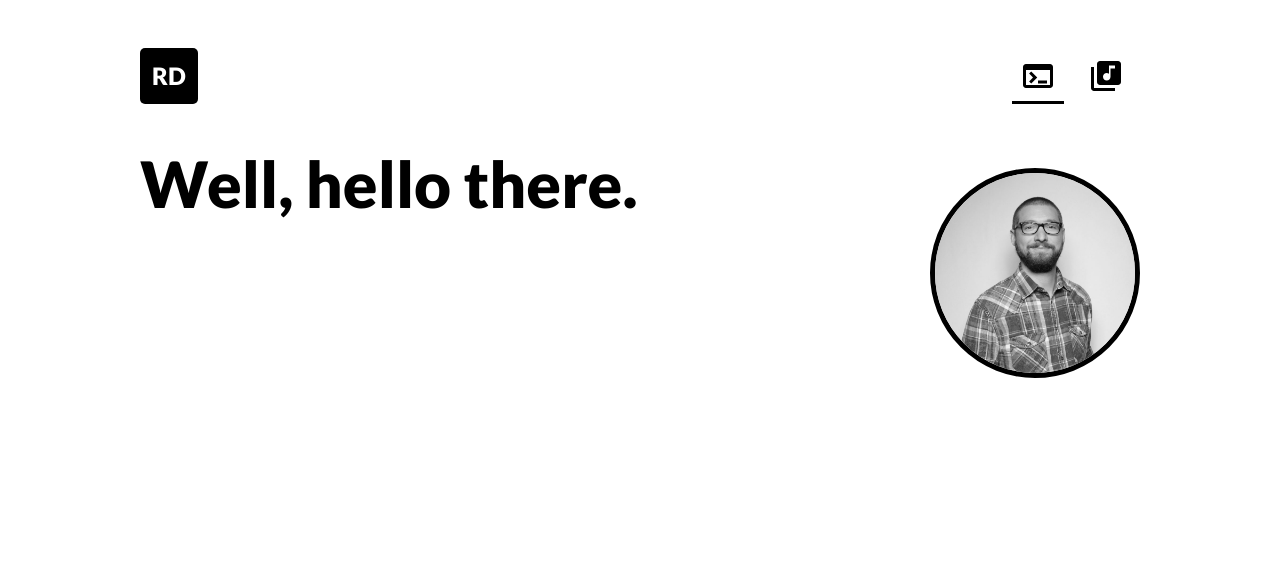
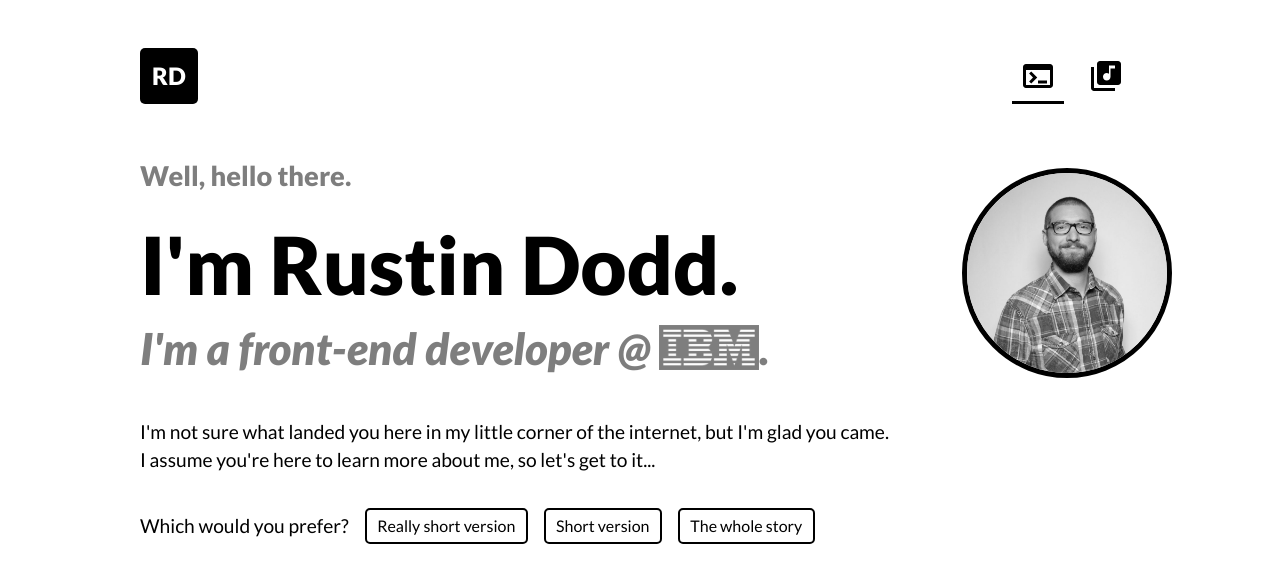
Before and after one commit to rudodd/rustindodd, a Next.js app: page / in a window 1280 px wide. Shown: the top 582 px of the page. Built offline with nearby package versions, Linux system fonts and the light colour scheme.

Commit message:
added developer content

```diff
--- /dev/null
+++ b/components/Avatar.js
@@ -0,0 +1,14 @@
+// import componenets
+import Image from 'next/image';
+
+export default function Avatar(props) {
+
+  const { selectedContent, showContent } = props;
+
+  return (
+    <div className={`avatar${!showContent ? ' hidden' : ''}`}>
+    <Image src="/img/rustin-dodd.jpg" height="200" width="200" alt="Rustin Dodd" priority className={selectedContent != 'code' ? 'hidden' : ''} />
+    <Image src="/img/ezra-foster.jpg" height="200" width="200" alt="Ezra Foster" className={selectedContent != 'music' ? 'hidden' : ''} />
+  </div>
+  )
+}
--- /dev/null
+++ b/components/Content.js
@@ -0,0 +1,68 @@
+// import library functionality
+import React, { useState } from 'react';
+
+// import components
+import Icon from '@mui/material/Icon';
+import Image from 'next/image';
+import Link from 'next/link';
+import LinkedInIcon from '@mui/icons-material/LinkedIn';
+import GitHubIcon from '@mui/icons-material/GitHub';
+
+export default function Content(props) {
+
+  const { showContent, selectedContent } = props;
+  const [storyLength, setStoryLength] = useState(null);
+
+  return (
+    <div className={`content${!showContent ? ' hidden' : ''}`}>
+      <h2>I'm Rustin Dodd.</h2>
+      {selectedContent == 'code' ? (
+        <>
+          <h3>I'm a front-end developer @ {<Link href="https://www.ibm.com"><Image src="/img/ibm.jpg" width="100" height="45" alt="IBM" priority /></Link>}.</h3>
+          <p>I'm not sure what landed you here in my little corner of the internet, but I'm glad you came.  I assume you're here to learn more about me, so let's get to it...</p>
+          <div className="length-selector">
+            <p>Which would you prefer?</p>
+            <button onClick={() => setStoryLength('x-short')} className={storyLength == 'x-short' ? 'selected' : null}>Really short version</button>
+            <button onClick={() => setStoryLength('short')} className={storyLength == 'short' ? 'selected' : null}>Short version</button>
+            <button onClick={() => setStoryLength('long')} className={storyLength == 'long' ? 'selected' : null}>The whole story</button>
+          </div>
+          {storyLength != null &&
+            <>
+              {storyLength == 'long' ? (
+                <>
+                  <p>Like most developers here in Austin, I moved here ~15 years ago to start my music career.  Luckily, I've been able to support my music habit by designing and building websites for damn near the whole time, though it didn't always pay so well.</p>
+                  <p>I started my "real" career designing websites at a local IT Services company because, back in the day, people hired their IT company to build their website. I eventually grew tired of how other people coded my designs (designers can be picky) and learned how to code them myself.</p>
+                  <p>Working at small companies means I wore a lot of hats.  I found myslef taking on marketing and minor management responsibilities in addition to my design and development roles, and that's what really changed everything.  I hated it.  I hated marketing, I got burned out on design, and realized I just wanted to code.</p>
+                  <p>Some time around 8 years ago, I decided to focus on becoming a full-time developer, only a developer, and a damn good developer.  Not sure that I'm a damn good developer yet, but I'm good.  I currently work for IBM on a team called Z DevOps Innovation Lab (I know, a mouthful) building internal applications using React and Next.js, and I love it.</p>
+                </>
+              ) : storyLength == 'short' ? (
+                <>
+                  <p>I started my career designing and building websites at a local IT Services company which was the first step in my journey into front-end development.  I spent nearly a decade working in small companies that required me to wear various hats that limited the time I spent doing development, and candidly, it took me too long to realize that I hated it.</p>
+                  <p>Some time around 8 years ago, I decided to focus soley on being a developer. I currently work for IBM on a team called Z DevOps Innovation Lab (I know, a mouthful) building internal applications using React and Next.js, and I love it.</p>
+                </>
+              ) : (
+                <p>I am a developer with 10+ years of experience.  I currently work for IBM building internal applications using React and Next.js.</p>
+              )}
+              <h4>Let's connect:</h4>
+              <div className="connect-buttons">
+                <Link href="https://www.linkedin.com/in/rustindodd/">
+                  <Icon component={LinkedInIcon} fontSize="large" />
+                </Link>
+                <Link href="https://github.com/rudodd">
+                  <Icon component={GitHubIcon} fontSize="large" />
+                </Link>
+              </div>
+            </>
+          }
+
+        </>
+      ) : (
+        <>
+          <h3>I'm a song-writer and recording artist.</h3>
+          <p>Lorem ipsum dolor sit amet, consectetur adipiscing elit. Maecenas dictum orci felis. Proin consequat dolor non lectus eleifend, et vulputate dui blandit. Cras non luctus sem. Morbi vel feugiat ante, imperdiet sagittis diam. Donec mattis ut justo quis pulvinar. Suspendisse ornare faucibus est ac rutrum. Mauris auctor quam in malesuada lacinia. Vivamus viverra leo ultricies massa auctor, at mattis est placerat. Pellentesque habitant morbi tristique senectus et netus et malesuada fames ac turpis egestas. Aliquam scelerisque leo sit amet suscipit consequat. Phasellus ornare ante nisi, a venenatis erat placerat eu. Aliquam condimentum velit convallis finibus maximus.</p>
+        </>
+      )}
+
+    </div>
+  )
+}
--- a/components/Header.js
+++ b/components/Header.js
@@ -24,9 +24,9 @@ export default function Header(props) {
   }, [selectedItem])
 
   return (
-    <header>
+    <header className={!visible ? ' hidden' : ''}>
       <div className="logo">RD</div>
-      <div className={`menu ${selectedItem}${!visible ? ' hidden' : ''}`}>
+      <div className={`menu ${selectedItem}`}>
         <button onClick={() => setSelectedItem('code')}>
           <Icon fontSize="large" component={TerminalIcon} />
         </button>
--- /dev/null
+++ b/components/Intro.js
@@ -0,0 +1,10 @@
+export default function Intro(props) {
+
+  const { introTextSmall, textOneVisible, textTwoVisible } = props;
+
+  return (
+    <div className={`intro${introTextSmall ? ' small' : ''}`}>
+      <h1><span className={!textOneVisible ? 'hidden' : '' }>Well, </span><span className={!textTwoVisible ? 'hidden' : '' }>hello there.</span></h1>
+    </div>
+  )
+}
--- a/pages/index.js
+++ b/pages/index.js
@@ -2,9 +2,11 @@
 import React, {useState, useEffect} from 'react';
 
 // import components
+import Avatar from '../components/Avatar';
+import Content from '../components/Content';
 import Head from 'next/head';
 import Header from '../components/Header';
-import Image from 'next/image';
+import Intro from '../components/Intro';
 
 export default function Home() {
 
@@ -36,13 +38,9 @@ export default function Home() {
       </Head>
       <Header showContent={showContent} setContent={setSelectedContent} />
       <main>
-        <div className={`avatar${!showContent ? ' hidden' : ''}`}>
-          <Image src="/img/rustin-dodd.jpg" height="200" width="200" alt="Rustin Dodd" priority className={selectedContent != 'code' ? 'hidden' : ''} />
-          <Image src="/img/ezra-foster.jpg" height="200" width="200" alt="Ezra Foster" className={selectedContent != 'music' ? 'hidden' : ''} />
-        </div>
-        <div className={`intro${introTextSmall ? ' small' : ''}`}>
-          <h1><span className={!textOneVisible ? 'hidden' : '' }>Well, </span><span className={!textTwoVisible ? 'hidden' : '' }>hello there.</span></h1>
-        </div>
+        <Avatar selectedContent={selectedContent} showContent={showContent} />
+        <Intro introTextSmall={introTextSmall} textOneVisible={textOneVisible} textTwoVisible={textTwoVisible} />
+        <Content selectedContent={selectedContent} showContent={showContent} />
       </main>
     </>
   )
--- a/styles/app.scss
+++ b/styles/app.scss
@@ -31,6 +31,12 @@ header {
   display:flex;
   max-width: var(--max-width);
   margin: auto;
+  opacity: 100%;
+  transition: ease all 0.5s;
+
+  &.hidden {
+    opacity: 0%;
+  }
 
   .logo {
     background: var(--text-color);
@@ -48,8 +54,6 @@ header {
     display: flex;
     margin-left: auto;
     min-height: 100%;
-    opacity: 100%;
-    transition: ease all 0.5s;
 
     &::after {
       position: absolute;
@@ -60,10 +64,6 @@ header {
       bottom: 0;
       transition: ease all 0.5s;
       margin: 0 0.5rem;
-    }
-
-    &.hidden {
-      opacity: 0%;
     }
 
     &.code {
@@ -110,6 +110,7 @@ main {
     height: 200px;
     width: 200px;
     opacity: 100%;
+    transform: translateX(2rem);
     transition: ease all 0.5s;
     border-radius: 50%;
     overflow: hidden;
@@ -137,9 +138,10 @@ main {
     line-height: 3rem;
 
     &.small {
-      font-size: 2rem;
-      line-height: 2rem;
+      font-size: 0.85rem;
+      line-height: 1rem;
       transition: linear all 0.05s;
+      opacity: 50%;
     }
 
     h1 {
@@ -156,4 +158,81 @@ main {
 
     }
   }
+
+  .content {
+    opacity: 100%;
+    transition: ease all 0.5s;
+
+    &.hidden {
+      opacity: 0%;
+    }
+
+    h2 {
+      font-size: 5rem;
+      line-height: 1;
+      margin: 2.5rem 0 1rem;
+    }
+
+    h3 {
+      font-size: 2.75rem;
+      line-height: 1;
+      margin: 0;
+      font-style: italic;
+      margin-bottom: 3rem;
+      opacity: 50%;
+
+      img {
+        transform: translateY(5px);
+      }
+    }
+
+    h4 {
+      font-size: 1.5rem;
+      margin: 2.5rem 0 0.75rem 0;
+    }
+
+    p {
+      font-size: 1.2rem;
+      line-height: 1.75rem;
+      max-width: 75%;
+    }
+
+    .length-selector {
+      display: flex;
+      align-items: center;
+      gap: 1rem;
+
+      button {
+        background: none;
+        color: var(--text-color);
+        border: solid 2px var(--text-color);
+        font-family: 'Lato', sans-serif;
+        font-size: 1rem;
+        cursor: pointer;
+        line-height: 1;
+        padding: 0.5rem 0.65rem;
+        border-radius: 5px;
+
+        &.selected {
+          background: var(--text-color);
+          color: var(--bg-color);
+          font-weight: 600;
+        }
+      }
+    }
+
+    .connect-buttons {
+      display: flex;
+      align-items: center;
+      gap: 0.5rem;
+
+      a {
+        background: none;
+        border: 0;
+        padding: 0;
+        color: var(--text-color)
+
+      }
+    }
+  }
 }
```
Also changed, not shown: public/img/ibm.jpg (added).
